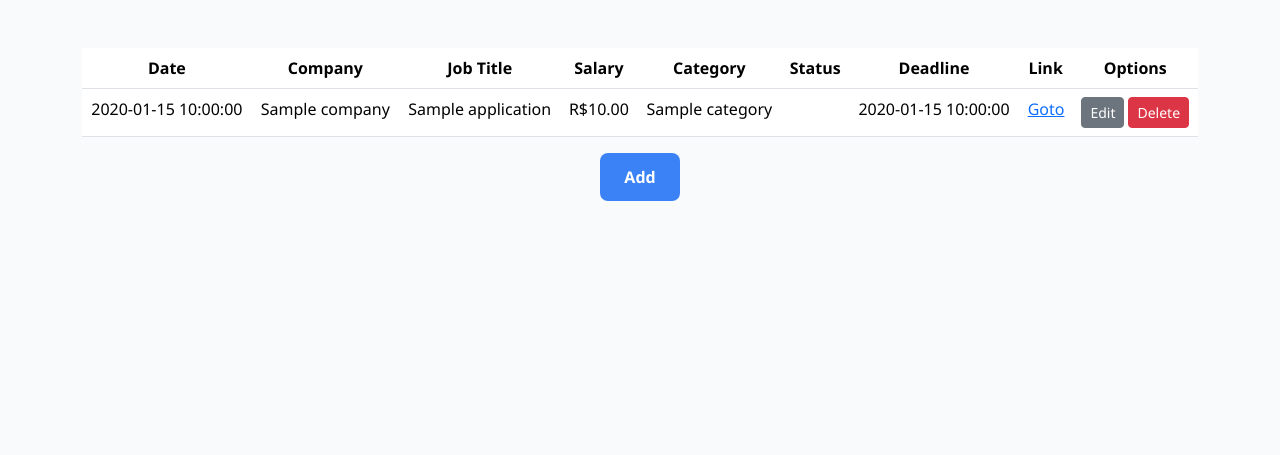
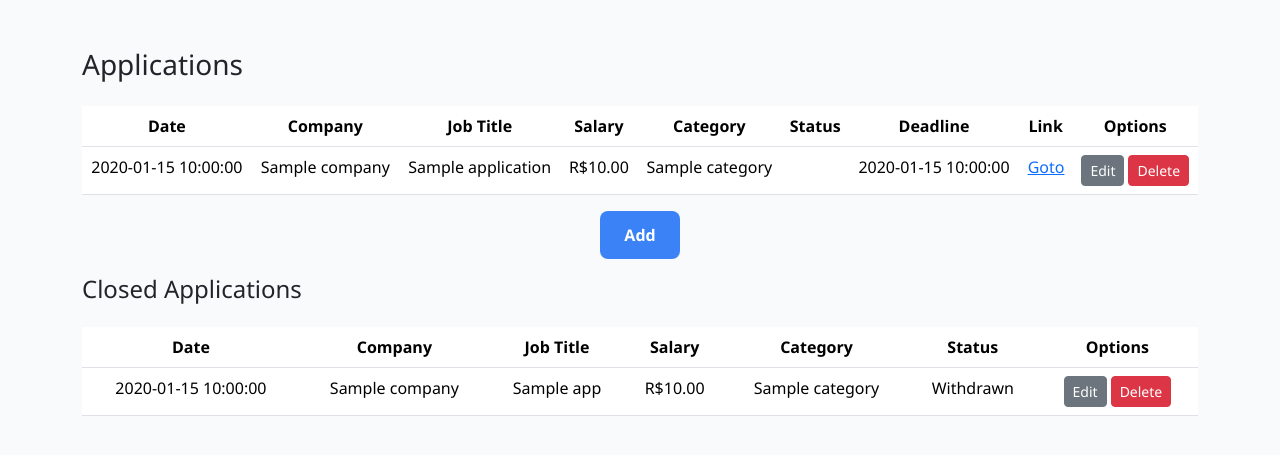
Before and after one commit to williamgrocha/job-application-tracker, a Flask app: template templates/index.html in a window 1280 px wide. Shown: the part 58-513 px from the top of the page. Run offline with Flask 3, Linux system fonts and the light colour scheme; the template is opened without the code that fills it: most values are stand-ins (such as "Sample title", 1, 10 or a date in 2020).

Commit message:
feat: filter and display closed applications in the index view

```diff
--- a/app.py
+++ b/app.py
@@ -33,14 +33,19 @@ def index():
     conn = sqlite3.connect("applications.db") #inicia conexão com banco de dados
     conn.row_factory = sqlite3.Row # inicia cursor pro banco de dados em rows
     res = conn.execute( # query de busca
-        "SELECT * FROM applications ORDER BY id DESC"
+        "SELECT * FROM applications WHERE status NOT IN ('Offer', 'Rejected', 'Withdrawn') ORDER BY id DESC"
         )
     applications = res.fetchall() # Armazena o retorno da query em applications
+
+    res = conn.execute(
+        "SELECT * FROM applications WHERE status NOT IN ('Saved', 'Applied', 'Interviewing') ORDER BY id DESC"
+        )
+    applications_closed = res.fetchall()
     conn.close()
     if not applications:
         return render_template("index-empty.html")
     else:
-        return render_template("index.html", applications=applications) # Return index.html file where shows your job applications
+        return render_template("index.html", applications=applications, closed=applications_closed) # Return index.html file where shows your job applications
 
 
 @app.route("/create", methods=["GET", "POST"])
--- a/templates/index.html
+++ b/templates/index.html
@@ -5,6 +5,8 @@
 {% endblock %}
 
 {% block main %}
+
+    <h3 class="mb-4 text-start">Applications</h3>
 
     <table class="table">
         <thead>
@@ -66,4 +68,38 @@
         <button class="btn btn-primary" type="submit">Add</button>
     </form>
 </div>
+
+
+<h4 class="mb-4 text-start">Closed Applications</h4>
+
+<table class="table closed-applications">
+        <thead>
+            <tr>
+                <th>Date</th>
+                <th>Company</th>
+                <th>Job Title</th>
+                <th>Salary</th>
+                <th>Category</th>
+                <th>Status</th>
+                <th>Options</th>
+            </tr>
+        </thead>
+        <tbody class="closed-applications">
+            {% for app in closed %}
+                <tr>
+                    <td class="text-middle">{{ app["date_added"] }}</td>
+                    <td class="text-middle text-wrap" style="max-width: 20rem; word-break: break-word">{{ app["company"] }}</td>
+                    <td class="text-middle text-wrap" style="max-width: 20rem; word-break: break-word">{{ app["job_title"] }}</td>
+                    <td class="text-middle">{{ app["salary"] | brl }}</td>
+                    <td class="text-middle">{{ app["category"] }}</td>
+                    <td class="text-middle">{{ app["status"] }}</td>
+                    {% if app['link'] == None %}
+                        <td class="text-end">N/A</td>
+                    {% else %}
+                    {% endif %}
+                    <td><a href="/edit/{{ app['id'] }}"class="btn btn-sm btn-secondary">Edit</a><form class="d-inline" method="POST" action="/delete/{{ app['id'] }}" onsubmit="return confirm('Are you sure you want to delete this application?')"><button class="btn ms-1 btn-sm btn-danger">Delete</button></form></td>
+                </tr>
+            {% endfor %}
+        </tbody>
+    </table>
 {% endblock %}
```
